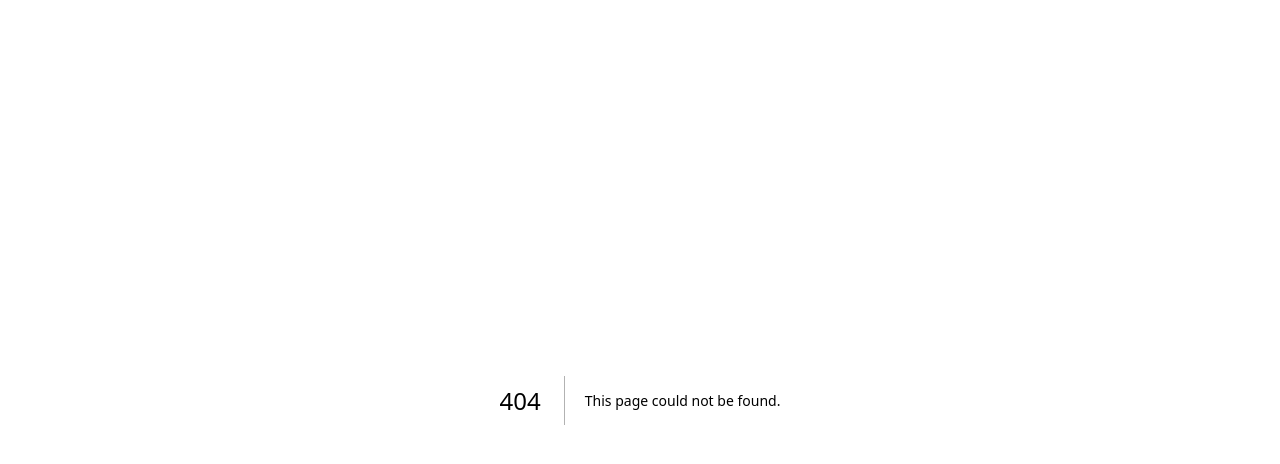
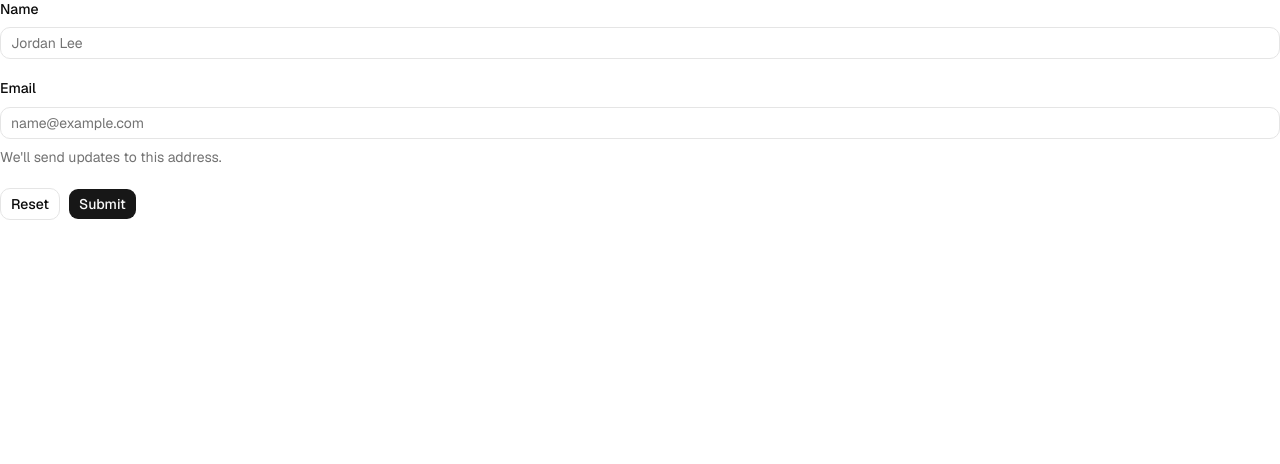
Before and after one commit to asm-saim/v3-simple-crud-operation-client, a Next.js app: page /users/new in a window 1280 px wide. Before the commit this address had no page. Shown: the top 464 px of the page. Built offline with nearby package versions, Linux system fonts and the light colour scheme.

Commit message:
new user form is created

```diff
--- /dev/null
+++ b/app/users/new/page.tsx
@@ -0,0 +1,46 @@
+'use client'
+import { Button } from "@/components/ui/button"
+import {
+  Field,
+  FieldDescription,
+  FieldGroup,
+  FieldLabel,
+} from "@/components/ui/field"
+import { Input } from "@/components/ui/input"
+
+const InputPage = () => {
+  const handleAddNewUser = (e: React.FormEvent<HTMLFormElement>) => {
+    e.preventDefault()
+  }
+  return (
+    <div>
+      <form onSubmit={handleAddNewUser}>
+        <FieldGroup>
+          <Field>
+            <FieldLabel htmlFor="fieldgroup-name">Name</FieldLabel>
+            <Input id="fieldgroup-name" placeholder="Jordan Lee" />
+          </Field>
+          <Field>
+            <FieldLabel htmlFor="fieldgroup-email">Email</FieldLabel>
+            <Input
+              id="fieldgroup-email"
+              type="email"
+              placeholder="name@example.com"
+            />
+            <FieldDescription>
+              We&apos;ll send updates to this address.
+            </FieldDescription>
+          </Field>
+          <Field orientation="horizontal">
+            <Button type="reset" variant="outline">
+              Reset
+            </Button>
+            <Button type="submit">Submit</Button>
+          </Field>
+        </FieldGroup>
+      </form>
+    </div>
+  )
+}
+
+export default InputPage
--- /dev/null
+++ b/components/ui/field.tsx
@@ -0,0 +1,238 @@
+"use client"
+
+import { useMemo } from "react"
+import { cva, type VariantProps } from "class-variance-authority"
+import { cn } from "cn"
+
+import { Label } from "@/components/ui/label"
+import { Separator } from "@/components/ui/separator"
+
+function FieldSet({ className, ...props }: React.ComponentProps<"fieldset">) {
+  return (
+    <fieldset
+      data-slot="field-set"
+      className={cn(
+        "flex flex-col gap-4 has-[>[data-slot=checkbox-group]]:gap-3 has-[>[data-slot=radio-group]]:gap-3",
+        className
+      )}
+      {...props}
+    />
+  )
+}
+
+function FieldLegend({
+  className,
+  variant = "legend",
+  ...props
+}: React.ComponentProps<"legend"> & { variant?: "legend" | "label" }) {
+  return (
+    <legend
+      data-slot="field-legend"
+      data-variant={variant}
+      className={cn(
+        "mb-1.5 font-medium data-[variant=label]:text-sm data-[variant=legend]:text-base",
+        className
+      )}
+      {...props}
+    />
+  )
+}
+
+function FieldGroup({ className, ...props }: React.ComponentProps<"div">) {
+  return (
+    <div
+      data-slot="field-group"
+      className={cn(
+        "group/field-group @container/field-group flex w-full flex-col gap-5 data-[slot=checkbox-group]:gap-3 *:data-[slot=field-group]:gap-4",
+        className
+      )}
+      {...props}
+    />
+  )
+}
+
+const fieldVariants = cva(
+  "group/field flex w-full gap-2 data-[invalid=true]:text-destructive",
+  {
+    variants: {
+      orientation: {
+        vertical: "flex-col *:w-full [&>.sr-only]:w-auto",
+        horizontal:
+          "flex-row items-center has-[>[data-slot=field-content]]:items-start *:data-[slot=field-label]:flex-auto has-[>[data-slot=field-content]]:[&>[role=checkbox],[role=radio]]:mt-px",
+        responsive:
+          "flex-col *:w-full @md/field-group:flex-row @md/field-group:items-center @md/field-group:*:w-auto @md/field-group:has-[>[data-slot=field-content]]:items-start @md/field-group:*:data-[slot=field-label]:flex-auto [&>.sr-only]:w-auto @md/field-group:has-[>[data-slot=field-content]]:[&>[role=checkbox],[role=radio]]:mt-px",
+      },
+    },
+    defaultVariants: {
+      orientation: "vertical",
+    },
+  }
+)
+
+function Field({
+  className,
+  orientation = "vertical",
+  ...props
+}: React.ComponentProps<"div"> & VariantProps<typeof fieldVariants>) {
+  return (
+    <div
+      role="group"
+      data-slot="field"
+      data-orientation={orientation}
+      className={cn(fieldVariants({ orientation }), className)}
+      {...props}
+    />
+  )
+}
+
+function FieldContent({ className, ...props }: React.ComponentProps<"div">) {
+  return (
+    <div
+      data-slot="field-content"
+      className={cn(
+        "group/field-content flex flex-1 flex-col gap-0.5 leading-snug",
+        className
+      )}
+      {...props}
+    />
+  )
+}
+
+function FieldLabel({
+  className,
+  ...props
+}: React.ComponentProps<typeof Label>) {
+  return (
+    <Label
+      data-slot="field-label"
+      className={cn(
+        "group/field-label peer/field-label flex w-fit gap-2 leading-snug group-data-[disabled=true]/field:opacity-50 has-data-checked:border-primary/30 has-data-checked:bg-primary/5 has-[>[data-slot=field]]:rounded-lg has-[>[data-slot=field]]:border has-[>[data-slot=field]]:not-has-[:disabled,[data-disabled]]:hover:bg-muted/50 has-[>[data-slot=field]]:has-[:focus-visible]:border-ring has-[>[data-slot=field]]:has-[:focus-visible]:ring-3 has-[>[data-slot=field]]:has-[:focus-visible]:ring-ring/50 *:data-[slot=field]:p-2.5 dark:has-data-checked:border-primary/20 dark:has-data-checked:bg-primary/10",
+        "has-[>[data-slot=field]]:w-full has-[>[data-slot=field]]:flex-col",
+        className
+      )}
+      {...props}
+    />
+  )
+}
+
+function FieldTitle({ className, ...props }: React.ComponentProps<"div">) {
+  return (
+    <div
+      data-slot="field-label"
+      className={cn(
+        "flex w-fit items-center gap-2 text-sm font-medium group-data-[disabled=true]/field:opacity-50",
+        className
+      )}
+      {...props}
+    />
+  )
+}
+
+function FieldDescription({ className, ...props }: React.ComponentProps<"p">) {
+  return (
+    <p
+      data-slot="field-description"
+      className={cn(
+        "text-left text-sm leading-normal font-normal text-muted-foreground group-has-data-horizontal/field:text-balance [[data-variant=legend]+&]:-mt-1.5",
+        "last:mt-0 nth-last-2:-mt-1",
+        "[&>a]:underline [&>a]:underline-offset-4 [&>a:hover]:text-primary",
+        className
+      )}
+      {...props}
+    />
+  )
+}
+
+function FieldSeparator({
+  children,
+  className,
+  ...props
+}: React.ComponentProps<"div"> & {
+  children?: React.ReactNode
+}) {
+  return (
+    <div
+      data-slot="field-separator"
+      data-content={!!children}
+      className={cn(
+        "relative -my-2 h-5 text-sm group-data-[variant=outline]/field-group:-mb-2",
+        className
+      )}
+      {...props}
+    >
+      <Separator className="absolute inset-0 top-1/2" />
+      {children && (
+        <span
+          className="relative mx-auto block w-fit bg-background px-2 text-muted-foreground"
+          data-slot="field-separator-content"
+        >
+          {children}
+        </span>
+      )}
+    </div>
+  )
+}
+
+function FieldError({
+  className,
+  children,
+  errors,
+  ...props
+}: React.ComponentProps<"div"> & {
+  errors?: Array<{ message?: string } | undefined>
+}) {
+  const content = useMemo(() => {
+    if (children) {
+      return children
+    }
+
+    if (!errors?.length) {
+      return null
+    }
+
+    const uniqueErrors = [
+      ...new Map(errors.map((error) => [error?.message, error])).values(),
+    ]
+
+    if (uniqueErrors?.length == 1) {
+      return uniqueErrors[0]?.message
+    }
+
+    return (
+      <ul className="ml-4 flex list-disc flex-col gap-1">
+        {uniqueErrors.map(
+          (error, index) =>
+            error?.message && <li key={index}>{error.message}</li>
+        )}
+      </ul>
+    )
+  }, [children, errors])
+
+  if (!content) {
+    return null
+  }
+
+  return (
+    <div
+      role="alert"
+      data-slot="field-error"
+      className={cn("text-sm font-normal text-destructive", className)}
+      {...props}
+    >
+      {content}
+    </div>
+  )
+}
+
+export {
+  Field,
+  FieldLabel,
+  FieldDescription,
+  FieldError,
+  FieldGroup,
+  FieldLegend,
+  FieldSeparator,
+  FieldSet,
+  FieldContent,
+  FieldTitle,
+}
--- /dev/null
+++ b/components/ui/input.tsx
@@ -0,0 +1,19 @@
+import * as React from "react"
+import { Input as InputPrimitive } from "@base-ui/react/input"
+import { cn } from "cn"
+
+function Input({ className, type, ...props }: React.ComponentProps<"input">) {
+  return (
+    <InputPrimitive
+      type={type}
+      data-slot="input"
+      className={cn(
+        "h-8 w-full min-w-0 rounded-lg border border-input bg-transparent px-2.5 py-1 text-base transition-colors outline-none file:inline-flex file:h-6 file:border-0 file:bg-transparent file:text-sm file:font-medium file:text-foreground placeholder:text-muted-foreground focus-visible:border-ring focus-visible:ring-3 focus-visible:ring-ring/50 disabled:pointer-events-none disabled:cursor-not-allowed disabled:bg-input/50 disabled:opacity-50 aria-invalid:border-destructive aria-invalid:ring-3 aria-invalid:ring-destructive/20 md:text-sm dark:bg-input/30 dark:disabled:bg-input/80 dark:aria-invalid:border-destructive/50 dark:aria-invalid:ring-destructive/40",
+        className
+      )}
+      {...props}
+    />
+  )
+}
+
+export { Input }
--- /dev/null
+++ b/components/ui/label.tsx
@@ -0,0 +1,19 @@
+"use client"
+
+import * as React from "react"
+import { cn } from "cn"
+
+function Label({ className, ...props }: React.ComponentProps<"label">) {
+  return (
+    <label
+      data-slot="label"
+      className={cn(
+        "flex items-center gap-2 text-sm leading-none font-medium select-none group-data-[disabled=true]:pointer-events-none group-data-[disabled=true]:opacity-50 peer-disabled:cursor-not-allowed peer-disabled:opacity-50",
+        className
+      )}
+      {...props}
+    />
+  )
+}
+
+export { Label }
--- /dev/null
+++ b/components/ui/separator.tsx
@@ -0,0 +1,24 @@
+"use client"
+
+import { Separator as SeparatorPrimitive } from "@base-ui/react/separator"
+import { cn } from "cn"
+
+function Separator({
+  className,
+  orientation = "horizontal",
+  ...props
+}: SeparatorPrimitive.Props) {
+  return (
+    <SeparatorPrimitive
+      data-slot="separator"
+      orientation={orientation}
+      className={cn(
+        "shrink-0 bg-border data-horizontal:h-px data-horizontal:w-full data-vertical:w-px data-vertical:self-stretch",
+        className
+      )}
+      {...props}
+    />
+  )
+}
+
+export { Separator }
```
